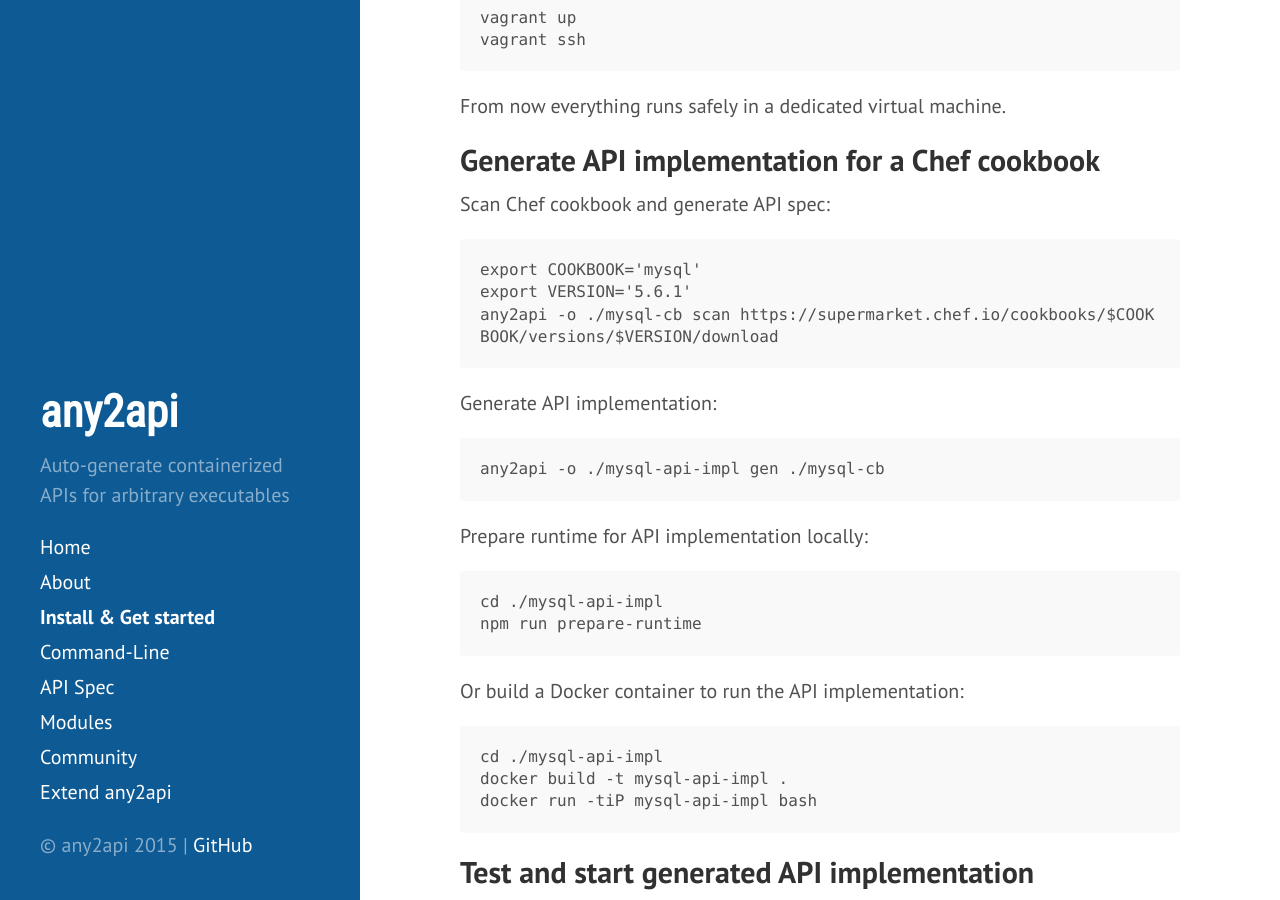
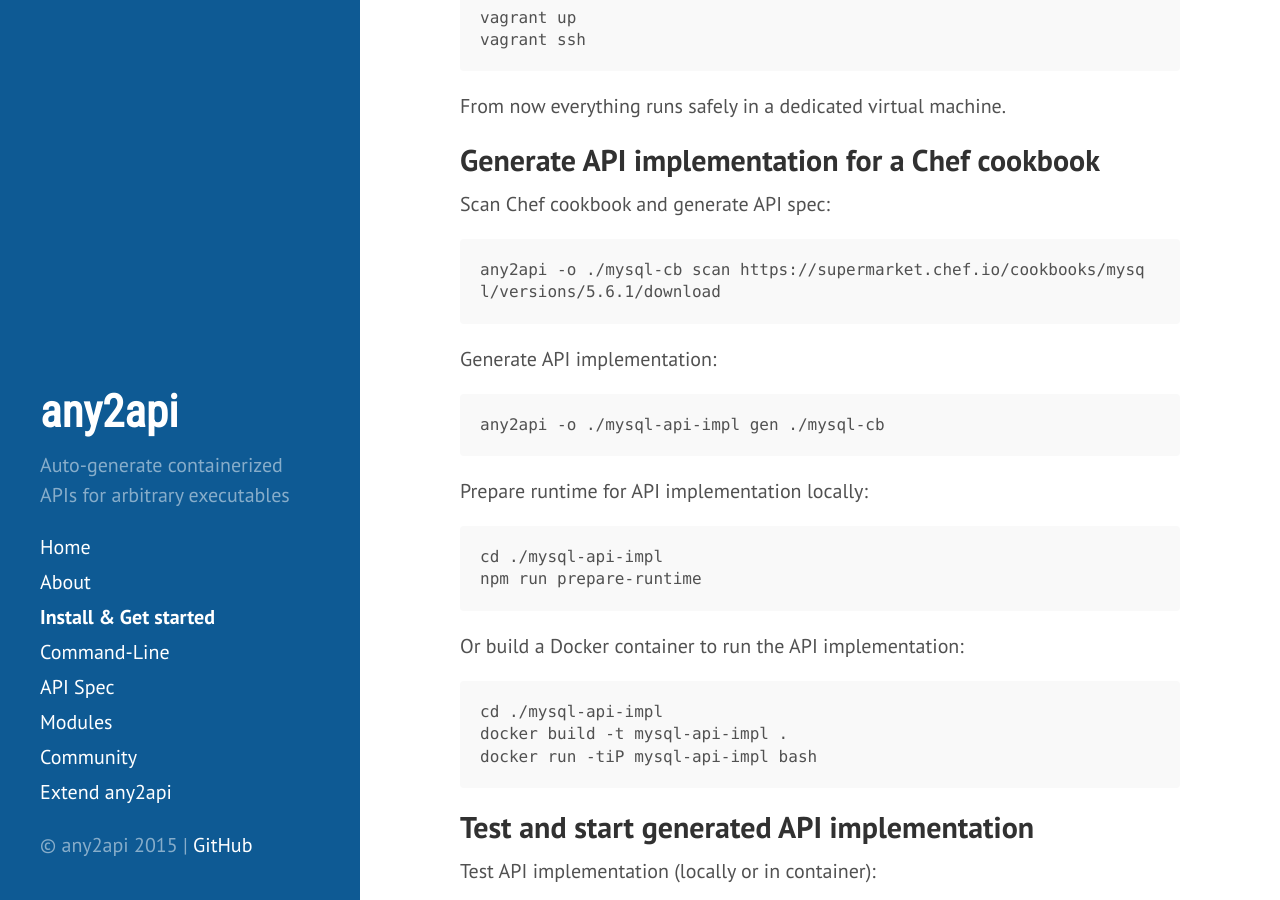
Before and after one commit to any2api/any2api.github.io, a Jekyll site: the page built from getting-started.md, in a window 1280 px wide and 900 px high, scrolled down 1435 px. Built offline with Jekyll 4.4.1, drawn with Linux system fonts in a browser that asks for light colours; Markdown is read by kramdown in place of the engine named in the settings.

Commit message:
sample any2api scan command simplified

```diff
--- a/getting-started.md
+++ b/getting-started.md
@@ -64,9 +64,7 @@ From now everything runs safely in a dedicated virtual machine.
 
 Scan Chef cookbook and generate API spec:
 
-    export COOKBOOK='mysql'
-    export VERSION='5.6.1'
-    any2api -o ./mysql-cb scan https://supermarket.chef.io/cookbooks/$COOKBOOK/versions/$VERSION/download
+    any2api -o ./mysql-cb scan https://supermarket.chef.io/cookbooks/mysql/versions/5.6.1/download
 
 Generate API implementation:
 
```
